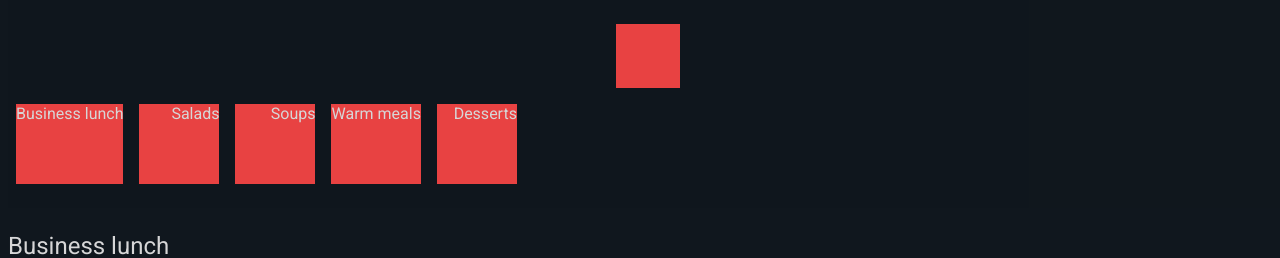
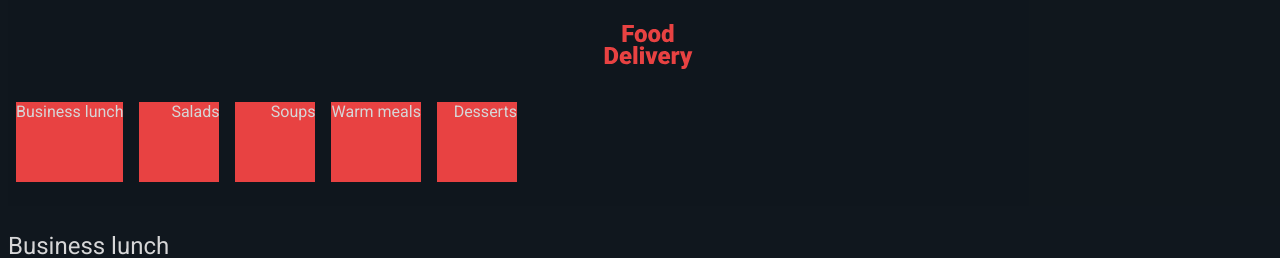
Before and after one commit to tigergrins/tg_delivery_web_app_react, a React (Create React App) app: page / in a window 1280 px wide. Shown: the top 258 px of the page. Built offline with nearby package versions, Linux system fonts and the light colour scheme.

Commit message:
Added logo

```diff
--- /dev/null
+++ b/custom.d.ts
@@ -0,0 +1,6 @@
+declare module '*.svg' {
+  import React = require('react');
+  export const ReactComponent: React.FC<React.SVGProps<SVGSVGElement>>;
+  const src: string;
+  export default src;
+}
--- /dev/null
+++ b/src/assets/icons/index.tsx
@@ -0,0 +1 @@
+export { ReactComponent as Logo } from './logo.svg';
--- a/src/pages/Menu/Menu.tsx
+++ b/src/pages/Menu/Menu.tsx
@@ -1,5 +1,6 @@
 import React from 'react'
 import styled from 'styled-components'
+import { Logo } from '../../assets/icons'
 import Slider from '../../components/Slider/Slider'
 import { dishes } from '../../store/content'
 import Dish from './Dish'
@@ -10,7 +11,7 @@ function Menu() {
   return (
     <Container>
       <Header>
-        <ImgContainer></ImgContainer>
+        <Logo/>
         <Slider tabs={tabs}/>
       </Header>
 
@@ -55,17 +56,9 @@ const Header = styled.div`
   width: 100%;
   background: var(--blackout);
   padding: 1.5rem 0;
-`
 
-const ImgContainer = styled.div`
-  background-color: var(--color-red);
-  width: 4rem;
-  height: 4rem;
-
-  img {
-
-    width: 4rem;
-    height: 4rem;
+  svg {
+    margin-bottom: 1rem;
   }
 `
 
--- a/tsconfig.json
+++ b/tsconfig.json
@@ -21,6 +21,9 @@
     "jsx": "react-jsx"
   },
   "include": [
-    "src"
+    "src",
+    "custom.d.ts",
+    "src/**/*",
+    "src/**/*.d.ts"
   ]
 }
```
Also changed, not shown: src/assets/icons/delivery.svg (added), src/assets/icons/logo.svg.
